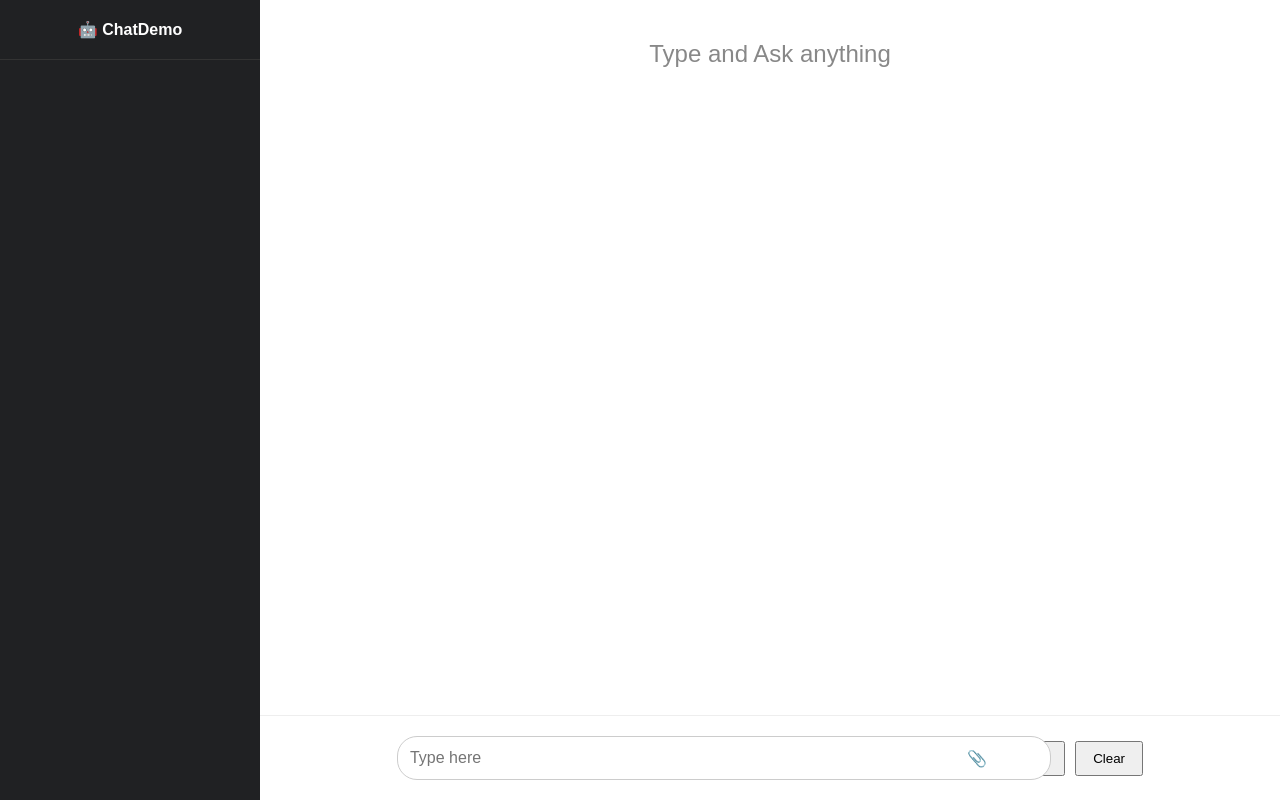
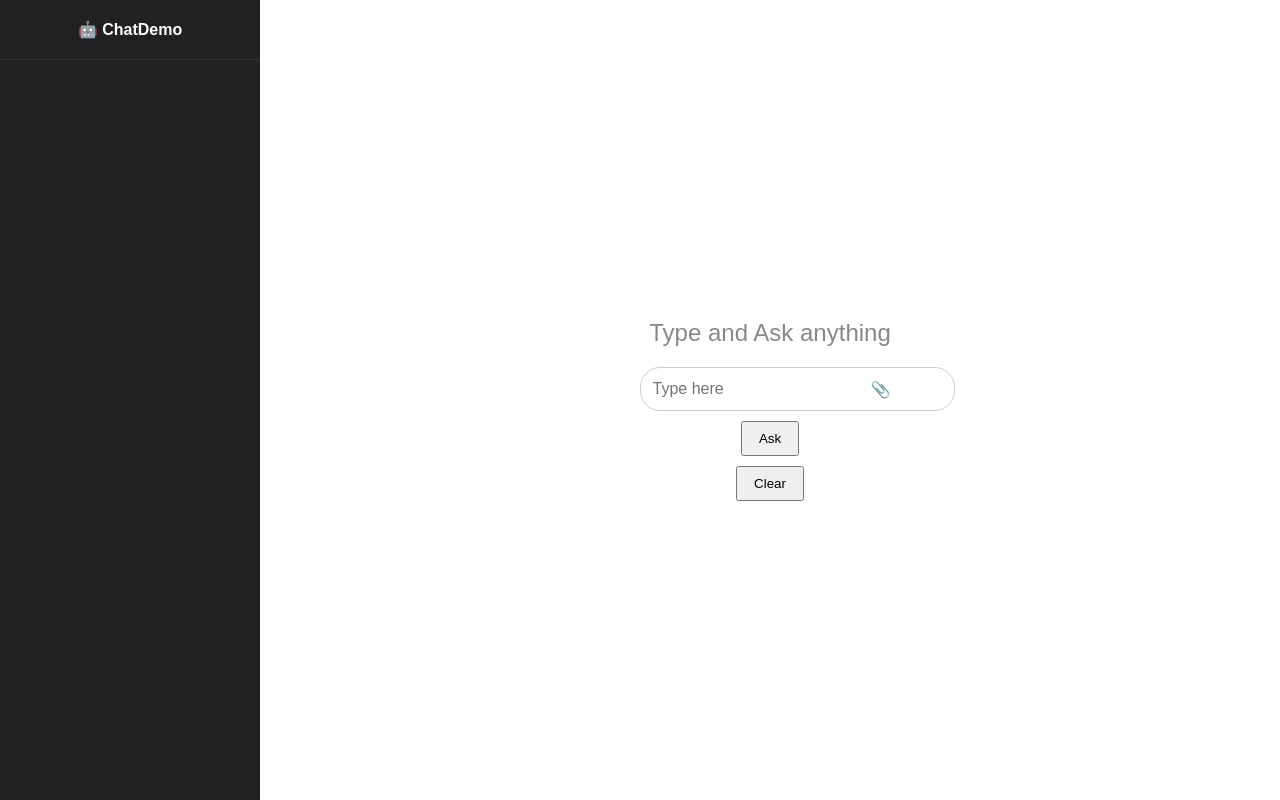
Before and after one commit to himanshugupta30062/Test_codex, a Flask app: page / in a window 1280 px wide. Run offline with Flask 2, Linux system fonts and the light colour scheme; the visitor is signed in with stand-in values (Sample User, id 1).

Commit message:
Improve chat input positioning

```diff
--- a/static/styles.css
+++ b/static/styles.css
@@ -46,6 +46,15 @@ body {
     flex-direction: column;
     background: #fff;
 }
+
+.main.start {
+    justify-content: center;
+    align-items: center;
+}
+
+.main.start .chat {
+    display: none;
+}
 .welcome {
     text-align: center;
     margin-top: 40px;
@@ -63,6 +72,16 @@ body {
     justify-content: center;
     padding: 20px;
     border-top: 1px solid #eee;
+}
+
+.input-area.start {
+    flex-direction: column;
+    border-top: none;
+}
+
+.input-area.start button {
+    margin-left: 0;
+    margin-top: 10px;
 }
 .input-wrapper {
     position: relative;
--- a/templates/index.html
+++ b/templates/index.html
@@ -11,10 +11,10 @@
         <div class="logo">🤖 ChatDemo</div>
         <ul id="history" class="chats"></ul>
     </aside>
-    <main class="main">
+    <main id="main" class="main start">
         <div id="welcome" class="welcome">Type and Ask anything</div>
         <div id="chat" class="chat"></div>
-        <div class="input-area">
+        <div id="inputArea" class="input-area start">
             <div class="input-wrapper">
                 <input id="question" type="text" placeholder="Type here" />
                 <span class="icon" title="Insert image/video">📎</span>
@@ -29,6 +29,8 @@ const historyList = document.getElementById('history');
 const chatDiv = document.getElementById('chat');
 const input = document.getElementById('question');
 const welcome = document.getElementById('welcome');
+const main = document.getElementById('main');
+const inputArea = document.getElementById('inputArea');
 
 input.addEventListener('keypress', (e) => {
     if (e.key === 'Enter') {
@@ -40,6 +42,10 @@ input.addEventListener('keypress', (e) => {
 async function sendQuestion() {
     const question = input.value.trim();
     if (!question) return;
+    if (main.classList.contains('start')) {
+        main.classList.remove('start');
+        inputArea.classList.remove('start');
+    }
     appendMessage('user', question);
     input.value = '';
     welcome.style.display = 'none';
@@ -73,6 +79,8 @@ function clearChat() {
     chatDiv.innerHTML = '';
     historyList.innerHTML = '';
     welcome.style.display = 'block';
+    main.classList.add('start');
+    inputArea.classList.add('start');
 }
 
 document.getElementById('askBtn').addEventListener('click', sendQuestion);
```
